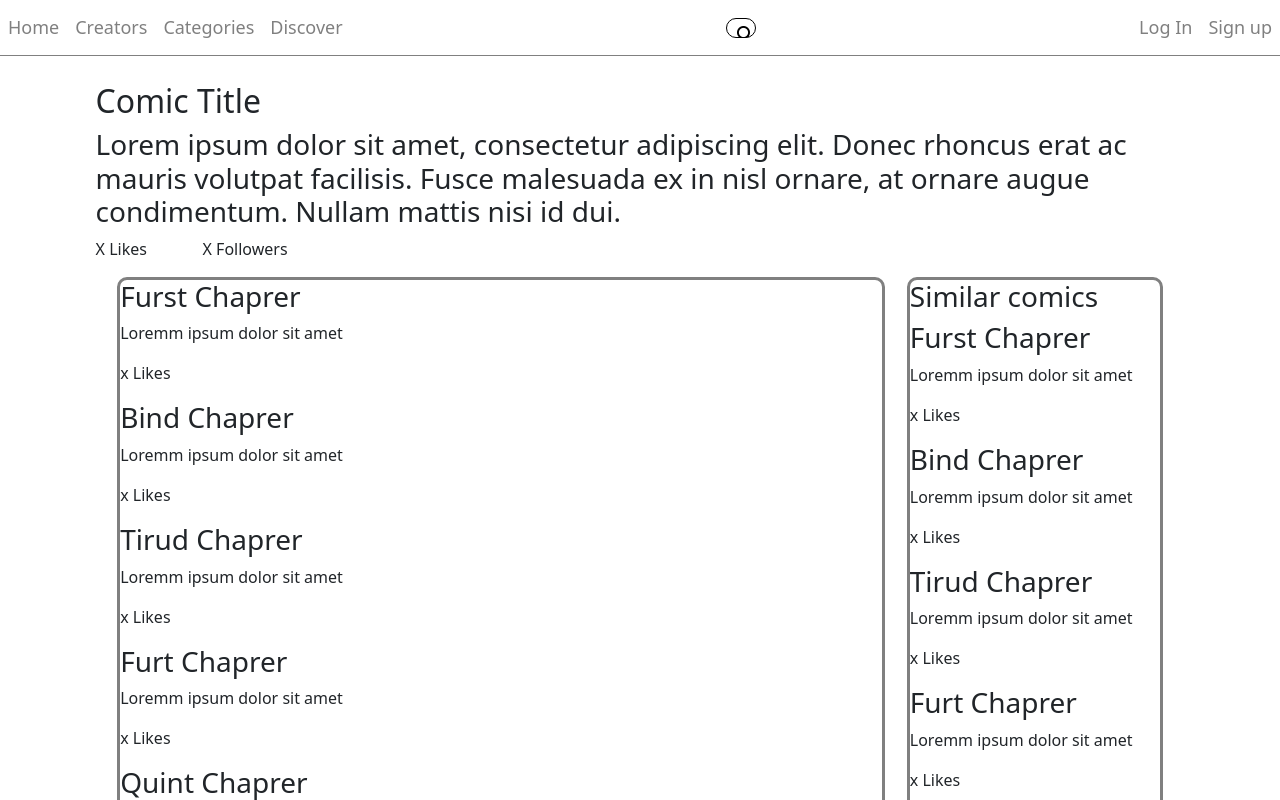
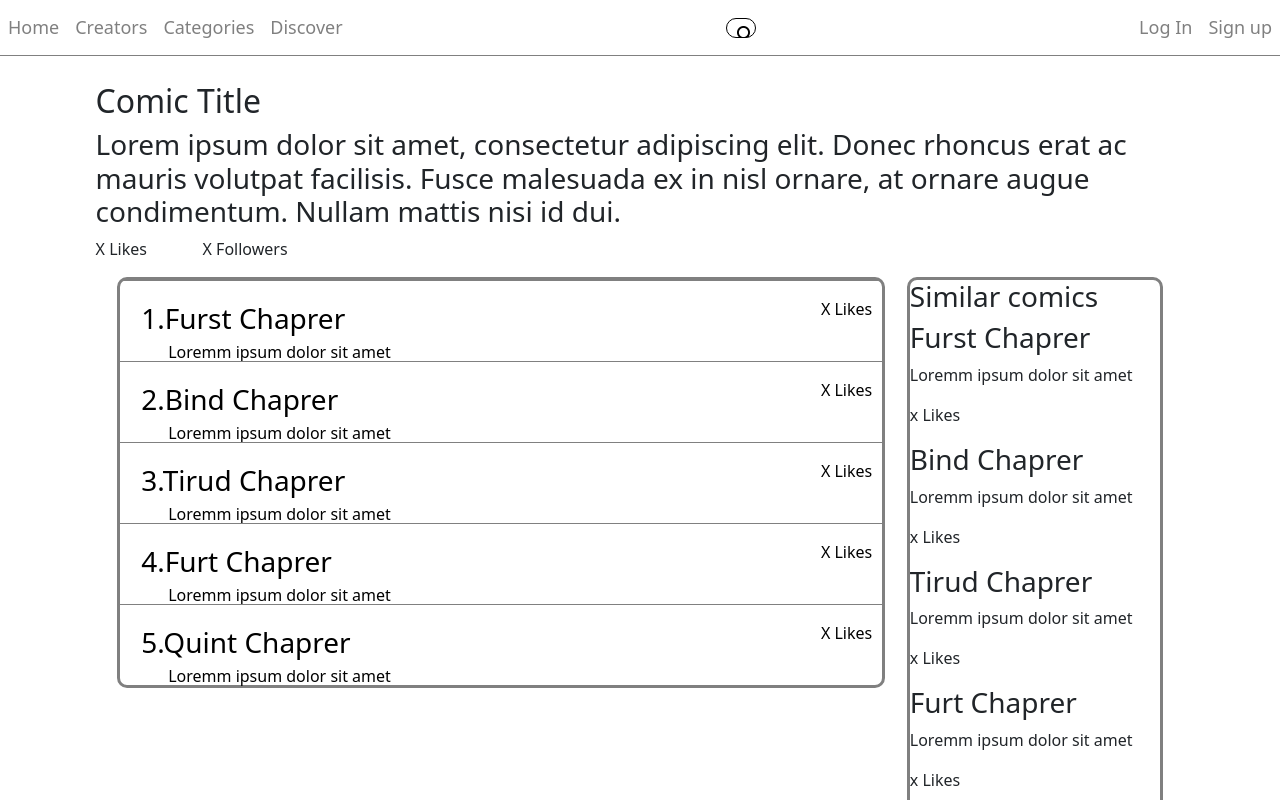
Before and after one commit to JuliCarracedo/comic-app-frontend, a React (Create React App) app: page /comic in a window 1280 px wide. Shown: the top 800 px of the page. Built offline with nearby package versions, Linux system fonts and the light colour scheme; the HTML template or start-up script is replaced by a standard one.

Commit message:
add chapter card component

```diff
--- /dev/null
+++ b/src/pages/Comic-Card/ChapterCard.js
@@ -0,0 +1,22 @@
+import React from "react";
+import { Link } from "react-router-dom";
+import '../../styles/chapter-card.css'
+
+const ChapterCard = (props) =>{
+    const { chapter } = props;
+    const { number,title,description } = chapter
+    return(
+    <Link className="chapter-link" to='/read'>
+        <div className="chapter-card">
+            <div className="text">
+                <h3>{number.toString().concat('.').concat(title)}</h3>
+                <p>{description}</p>
+            </div>
+            <div className="likes">
+                <p>X Likes</p>
+            </div>
+        </div>
+    </Link>)
+}
+
+export default ChapterCard
--- a/src/pages/Comic/Comic.js
+++ b/src/pages/Comic/Comic.js
@@ -1,5 +1,7 @@
 import React from "react";
 import '../../styles/comic.css'
+import ChapterCard from "../Comic-Card/ChapterCard";
+
 const Comic = () => {
     const chapters = [{number: 1, title: 'Furst Chaprer', description: 'Loremm ipsum dolor sit amet'},
                     {number: 4, title: 'Furt Chaprer', description: 'Loremm ipsum dolor sit amet'},
@@ -21,9 +23,7 @@ const Comic = () => {
                 {
                    chapters.sort((a,b)=>a.number < b.number ? -1 : 1).map(
                        chapter => < li key={chapter.number}>
-                           <h3>{chapter.title}</h3>
-                           <p>{chapter.description}</p>
-                           <p> x Likes</p>
+                            < ChapterCard chapter={chapter} />
                            </li>
                    )
                 }
--- /dev/null
+++ b/src/styles/chapter-card.css
@@ -0,0 +1,25 @@
+.chapter-link, .chapter-link:hover, .active{
+    color: black;
+    text-decoration: none;
+}
+
+.chapter-card {
+    width: 60vw;
+    height: 10vh;
+    display: flex;
+    justify-content: space-between;
+    padding: 1rem;
+    box-sizing: border-box;
+}
+
+.chapter-card:hover {
+    background-color: gray;
+}
+
+.text > p {
+    margin: 0 0 0 2rem
+}
+
+.text > h3 {
+    margin: 5px
+}
--- a/src/styles/comic.css
+++ b/src/styles/comic.css
@@ -16,6 +16,14 @@
     align-items:flex-start;
 }
 
+.chapters-list >li{
+    height: max-content;
+}
+
+.chapters-list >li:nth-child(n+1){
+    border-top: 1px solid gray;
+}
+
 .similar-comics {
     list-style: none;
     padding: 0;
```
